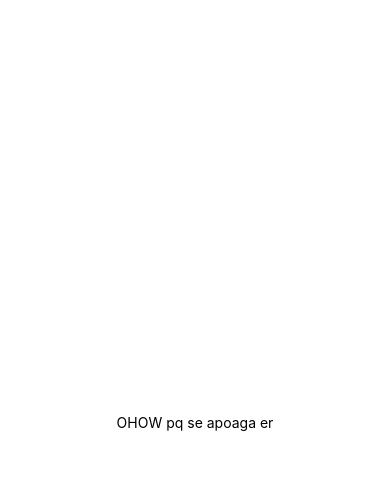
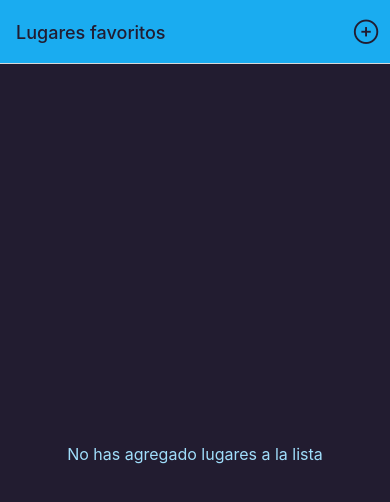
Before and after one commit to PALLdev/RN-placesApp, a React Native app: screen /AllPlaces in a window 390 px wide. Shown: the top 502 px of the page. Built offline with nearby package versions, Linux system fonts and the light colour scheme.

Commit message:
added navigation and colors

```diff
--- a/App.tsx
+++ b/App.tsx
@@ -1,20 +1,68 @@
 import { StatusBar } from "expo-status-bar";
-import { StyleSheet, Text, View } from "react-native";
+import { NavigationContainer } from "@react-navigation/native";
+import {
+  createNativeStackNavigator,
+  NativeStackNavigationProp,
+} from "@react-navigation/native-stack";
+
+import AllPlaces from "./screens/AllPlaces";
+import AddPlaces from "./screens/AddPlaces";
+import IconButton from "./components/ui/IconButton";
+import { Colors } from "./constants/colors";
+
+type RootStackParamList = {
+  AllPlaces: undefined;
+  AddPlace: undefined;
+};
+
+const Stack = createNativeStackNavigator<RootStackParamList>();
 
 export default function App() {
+  const pressAddIconHandler = (
+    navigation: NativeStackNavigationProp<RootStackParamList>
+  ) => {
+    navigation.navigate("AddPlace");
+  };
+
   return (
-    <View style={styles.container}>
-      <Text>OHOW pq se apoaga er</Text>
-      <StatusBar style="auto" />
-    </View>
+    <>
+      <StatusBar style="dark" />
+      <NavigationContainer>
+        <Stack.Navigator
+          screenOptions={{
+            headerStyle: {
+              backgroundColor: Colors.primary500,
+            },
+            headerTintColor: Colors.gray700,
+            contentStyle: {
+              backgroundColor: Colors.gray700,
+            },
+          }}
+        >
+          <Stack.Screen
+            name="AllPlaces"
+            component={AllPlaces}
+            options={({ navigation }) => ({
+              title: "Lugares favoritos",
+              headerRight: ({ tintColor }) => (
+                <IconButton
+                  icon="add-circle-outline"
+                  color={tintColor}
+                  size={30}
+                  onPress={pressAddIconHandler.bind(null, navigation)}
+                />
+              ),
+            })}
+          />
+          <Stack.Screen
+            name="AddPlace"
+            component={AddPlaces}
+            options={{
+              title: "Agrega un lugar",
+            }}
+          />
+        </Stack.Navigator>
+      </NavigationContainer>
+    </>
   );
 }
-
-const styles = StyleSheet.create({
-  container: {
-    flex: 1,
-    backgroundColor: "#fff",
-    alignItems: "center",
-    justifyContent: "center",
-  },
-});
--- /dev/null
+++ b/components/Places/PlaceForm.tsx
@@ -0,0 +1,13 @@
+import { StyleSheet, Text, View } from "react-native";
+
+const PlaceForm = () => {
+  return (
+    <View>
+      <Text>FORM</Text>
+    </View>
+  );
+};
+
+export default PlaceForm;
+
+const styles = StyleSheet.create({});
--- a/components/Places/PlacesList.tsx
+++ b/components/Places/PlacesList.tsx
@@ -1,4 +1,5 @@
 import { FlatList, StyleSheet, Text, View } from "react-native";
+import { Colors } from "../../constants/colors";
 import { Place } from "../../models/place";
 import PlaceItem from "./PlaceItem";
 
@@ -40,5 +41,6 @@ const styles = StyleSheet.create({
   },
   fallbackText: {
     fontSize: 16,
+    color: Colors.primary100,
   },
 });
--- /dev/null
+++ b/components/ui/IconButton.tsx
@@ -0,0 +1,33 @@
+import { Pressable, StyleSheet } from "react-native";
+import { Ionicons } from "@expo/vector-icons";
+
+interface IconButtonProps {
+  icon: keyof typeof Ionicons.glyphMap;
+  size: number;
+  color: string | undefined;
+  onPress: () => void;
+}
+
+const IconButton = ({ color, icon, size, onPress }: IconButtonProps) => {
+  return (
+    <Pressable
+      onPress={onPress}
+      style={({ pressed }) => [styles.button, pressed && styles.pressed]}
+    >
+      <Ionicons name={icon} size={size} color={color} />
+    </Pressable>
+  );
+};
+
+export default IconButton;
+
+const styles = StyleSheet.create({
+  button: {
+    padding: 8,
+    justifyContent: "center",
+    alignItems: "center",
+  },
+  pressed: {
+    opacity: 0.7,
+  },
+});
--- /dev/null
+++ b/constants/colors.ts
@@ -0,0 +1,11 @@
+export const Colors = {
+  primary50: "#cfeffd",
+  primary100: "#a0defb",
+  primary200: "#77cff8",
+  primary400: "#44bdf5",
+  primary500: "#1aacf0",
+  primary700: "#0570c9",
+  primary800: "#003b88",
+  accent500: "#e6b30b",
+  gray700: "#221c30",
+};
--- a/package.json
+++ b/package.json
@@ -9,6 +9,8 @@
     "web": "expo start --web"
   },
   "dependencies": {
+    "@react-navigation/native": "^6.0.11",
+    "@react-navigation/native-stack": "^6.7.0",
     "expo": "~46.0.6",
     "expo-status-bar": "~1.4.0",
     "react": "18.0.0",
--- a/screens/AddPlaces.tsx
+++ b/screens/AddPlaces.tsx
@@ -0,0 +1,7 @@
+import PlaceForm from "../components/Places/PlaceForm";
+
+const AddPlaces = () => {
+  return <PlaceForm />;
+};
+
+export default AddPlaces;
```
Also changed, not shown: 1 other file (tests, documents, lock files or other folders).
